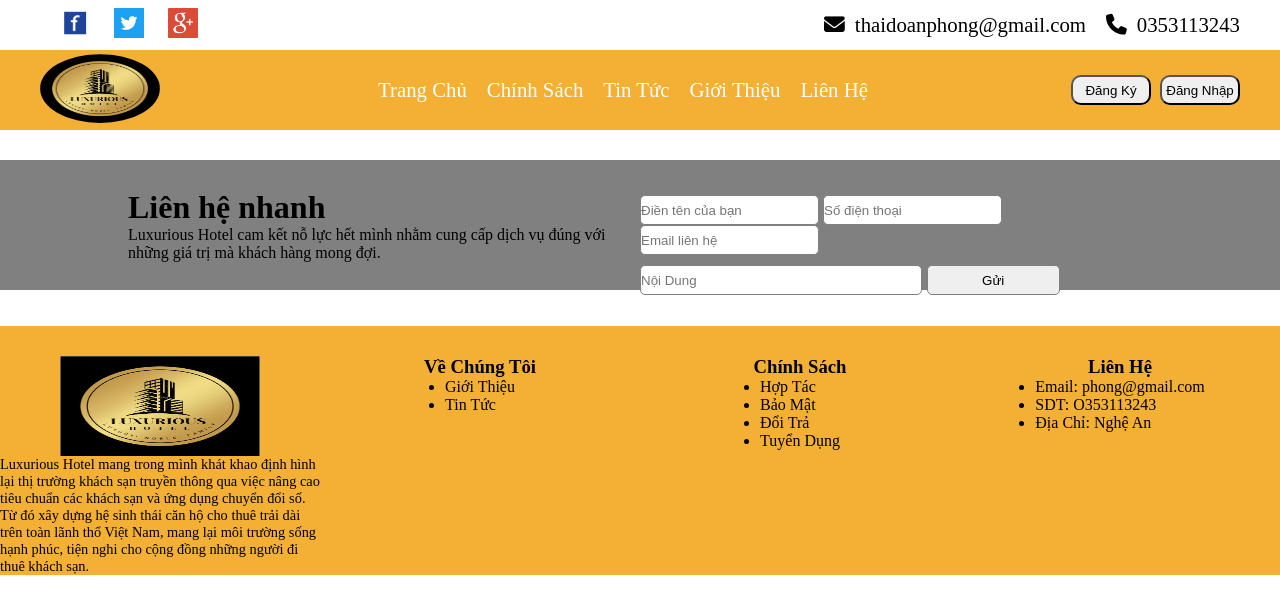
After one commit to 04-PRO1014-WD18320/Nhom08_BookingPhongKS_LuxuriousHotel, a PHP site: page /view/taikhoan/lienhe.php in a window 1280 px wide. The commit adds this page. Shown: the top 614 px of the page. Run offline with PHP 8.4, Linux system fonts and the light colour scheme.

Commit message:
nam commit 23/11

```diff
--- a/admin/taikhoan/list.php
+++ b/admin/taikhoan/list.php
@@ -32,6 +32,7 @@
                             <td>'.$tel.'</td>
                             <td>'.$role.'</td>
                             <td><a href="'. $suatk .'"><input type="button" value="Sửa"></a><a href="'. $xoatk .'"><input type="button" value="Xóa"></a></td>
+                            <td><a href="lienhe.php">Xem chi Tiết</a></td>
                         </tr>';
                     }
                     ?>
@@ -41,7 +42,6 @@
                 <input class="mr20" type="button" value="CHỌN TẤT CẢ">
                 <input class="mr20" type="button" value="BỎ CHỌN TẤT CẢ">
                 <input class="mr20" type="button" value="XÓA MỤC ĐÃ CHỌN">
-                <a href="index.php?act=adddm"> <input class="mr20" type="button" value="NHẬP THÊM"></a>
             </div>
         </form>
     </div>
--- a/view/header.php
+++ b/view/header.php
@@ -45,7 +45,7 @@
                         <li><a href="index.php?act=chinhsach">Chính Sách</a></li>
                         <li><a href="">Tin Tức</a></li>
                         <li><a href="">Giới Thiệu</a></li>
-                        <li><a href="./lienhe.html">Liên Hệ</a></li>
+                        <li><a href="view/taikhoan/lienhe.php">Liên Hệ</a></li>
                     </ul>
                 </div>
                 <div class="header_box2_tk">
--- /dev/null
+++ b/view/taikhoan/lienhe.php
@@ -0,0 +1,118 @@
+<!DOCTYPE html>
+<html lang="en">
+<head>
+    <meta charset="UTF-8">
+    <meta name="viewport" content="width=device-width, initial-scale=1.0">
+    <title>Document</title>
+    <link rel="stylesheet" href="../../css/chinhsach.css">
+    <link rel="stylesheet" href="https://cdnjs.cloudflare.com/ajax/libs/font-awesome/6.4.2/css/all.min.css">
+</head>
+<body>
+    <div class="container">
+        <!-- ---------------------------------------------container_header ------------------------------------------------------ -->
+        <div class="container_header">
+            <div class="container_header_box1">
+                <div class="header_box1_img">
+                    <img src="../../image/logofb2.png" alt="">
+                    <img src="../../image/logotw.png" alt="">
+                    <img src="../../image/logogg.png" alt="">
+                </div>
+                <div class="header_box1_sdt">
+                    <div class="header_box1_sdt1">
+                        <i class="fa-solid fa-envelope"></i>
+                        <p>thaidoanphong@gmail.com</p>
+                    </div>
+                    <div class="header_box1_sdt1">
+                        <i class="fa-solid fa-phone"></i>
+                        <p>0353113243</p>
+                    </div>
+
+                </div>
+            </div>
+            <div class="container_header_box2">
+                <div class="header_box2_logo">
+                    <img src="../../image/logochinh.jpg" alt="">
+                </div>
+                <div class="header_box2_menu">
+                    <ul>
+                        <li><a href="../../index.php">Trang Chủ</a></li>
+                        <li><a href="../../index.php?act=chinhsach">Chính Sách</a></li>
+                        <li><a href="../../index.php?act=tintuc">Tin Tức</a></li>
+                        <li><a href="../../index.php?act=gioithieu">Giới Thiệu</a></li>
+                        <li><a href="lienhe.php">Liên Hệ</a></li>
+                    </ul>
+                </div>
+                <div class="header_box2_tk">
+                    <input type="button" value="Đăng Ký">
+                    <input type="button" value="Đăng Nhập">
+                </div>
+            </div>
+        </div>
+        <div class="container_footer_box1">
+            <div class="footer_box1_text">
+                <h1>Liên hệ nhanh</h1>
+                <p>Luxurious Hotel cam kết nỗ lực hết mình nhằm cung cấp dịch vụ đúng với những giá trị mà khách hàng mong đợi.</p>
+            </div>
+            <div class="footer_box1_input">
+                <form action="index.php?act=lienhe" method="post">
+                    <div class="box1_input_a">
+                    <input type="text" name="ten" placeholder="Điền tên của bạn">
+                    <input type="text" name="sdt" placeholder="Số điện thoại">
+                    <input type="email" name="email" placeholder="Email liên hệ">
+                    </div>
+                    <div class="box1_input_b">
+                        <input type="text" name="noidung" placeholder="Nội Dung" class="text">
+                        <input type="submit" name="submit" value="Gửi">
+                    </div>
+                </form>
+                <h2 class="thongbao">
+                            <?php
+
+                                if (isset($thongbao)&&($thongbao!="")) {
+                                    # code...
+                                    echo $thongbao;
+                                }
+                            ?>
+                        </h2>
+            </div>
+        </div>
+        <br>
+        <br>
+
+        <!-- ----------------------------------------------------------------container_footer------------------------------------------------------ -->
+        <div class="container_footer">
+
+                <div class="container_footer_box2">
+                    <div class="footer_box2_text">
+                        <img src="../../image/logochinh.jpg" alt="">
+                        <p>Luxurious Hotel mang trong mình khát khao định hình lại thị trường khách sạn truyền thông qua việc nâng cao tiêu chuẩn các khách sạn và ứng dụng chuyển đổi số. Từ đó xây dựng hệ sinh thái căn hộ cho thuê trải dài trên toàn lãnh thổ Việt Nam, mang lại môi trường sống hạnh phúc, tiện nghi cho cộng đồng những người đi thuê khách sạn.</p>
+                    </div>
+                    <div class="footer_box2_text">
+                        <h3>Về Chúng Tôi</h3>
+                        <ul>
+                            <li><a href="">Giới Thiệu</a></li>
+                            <li><a href="">Tin Tức</a></li>
+                        </ul>
+                    </div>
+                    <div class="footer_box2_text">
+                        <h3>Chính Sách </h3>
+                        <ul>
+                            <li><a href="">Hợp Tác</a></li>
+                            <li><a href=""> Bảo Mật</a></li>
+                            <li><a href=""> Đổi Trả</a></li>
+                            <li><a href=""> Tuyển Dụng</a></li>
+                        </ul>
+                    </div>
+                    <div class="footer_box2_text">
+                        <h3>Liên Hệ</h3>
+                        <ul>
+                            <li><a href="">Email: phong@gmail.com</a></li>
+                            <li><a href="">SDT: O353113243</a></li>
+                            <li><a href="">Địa Chỉ: Nghệ An</a></li>
+                        </ul>
+                    </div>
+                </div>
+        </div>
+    </div>
+</body>
+</html>
```
Also changed, not shown: admin/index.php (+6 -2 lines), index.php (+17 -0 lines), model/lienhe.php (added, +12 -0 lines), admin/taikhoan/lienhe.php (added).
